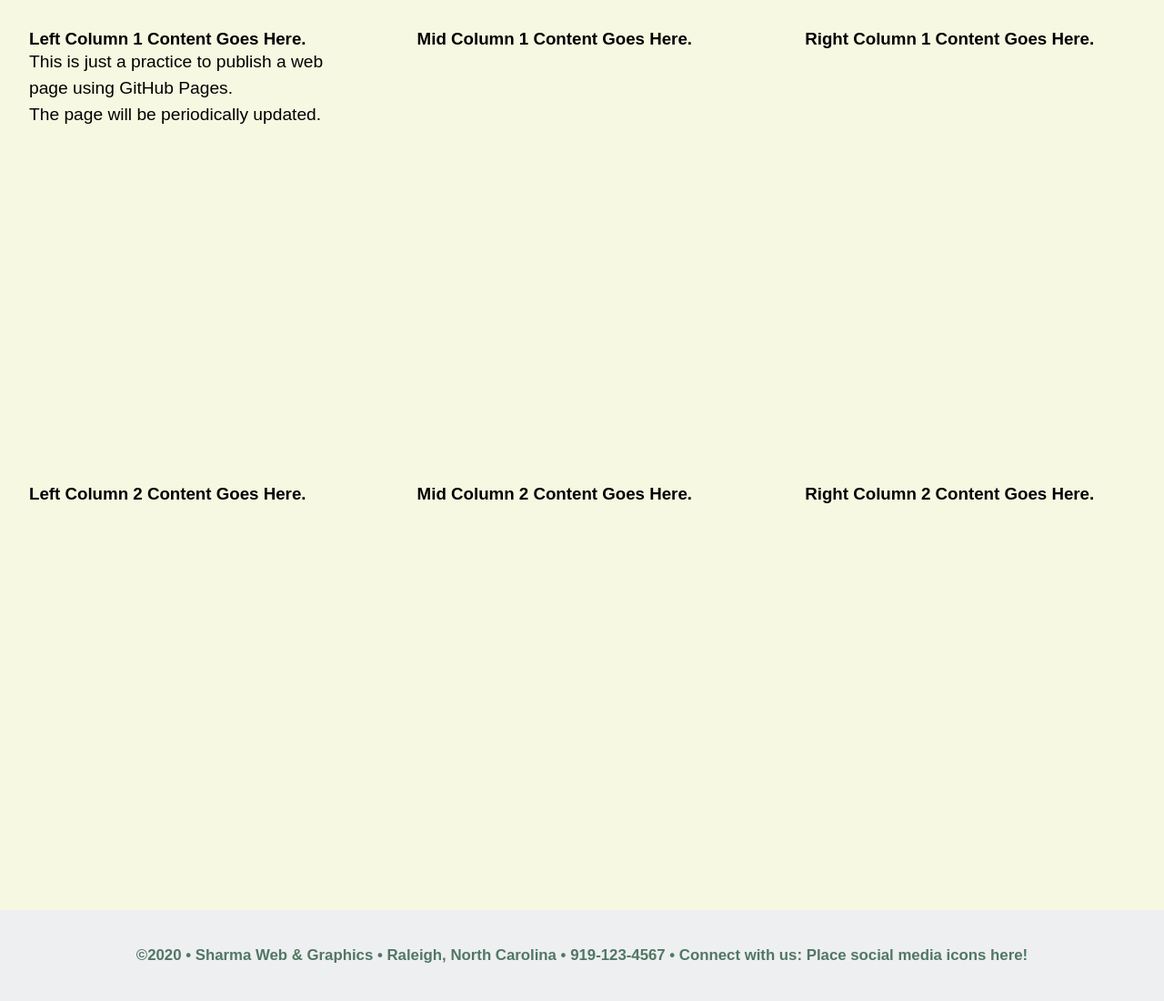
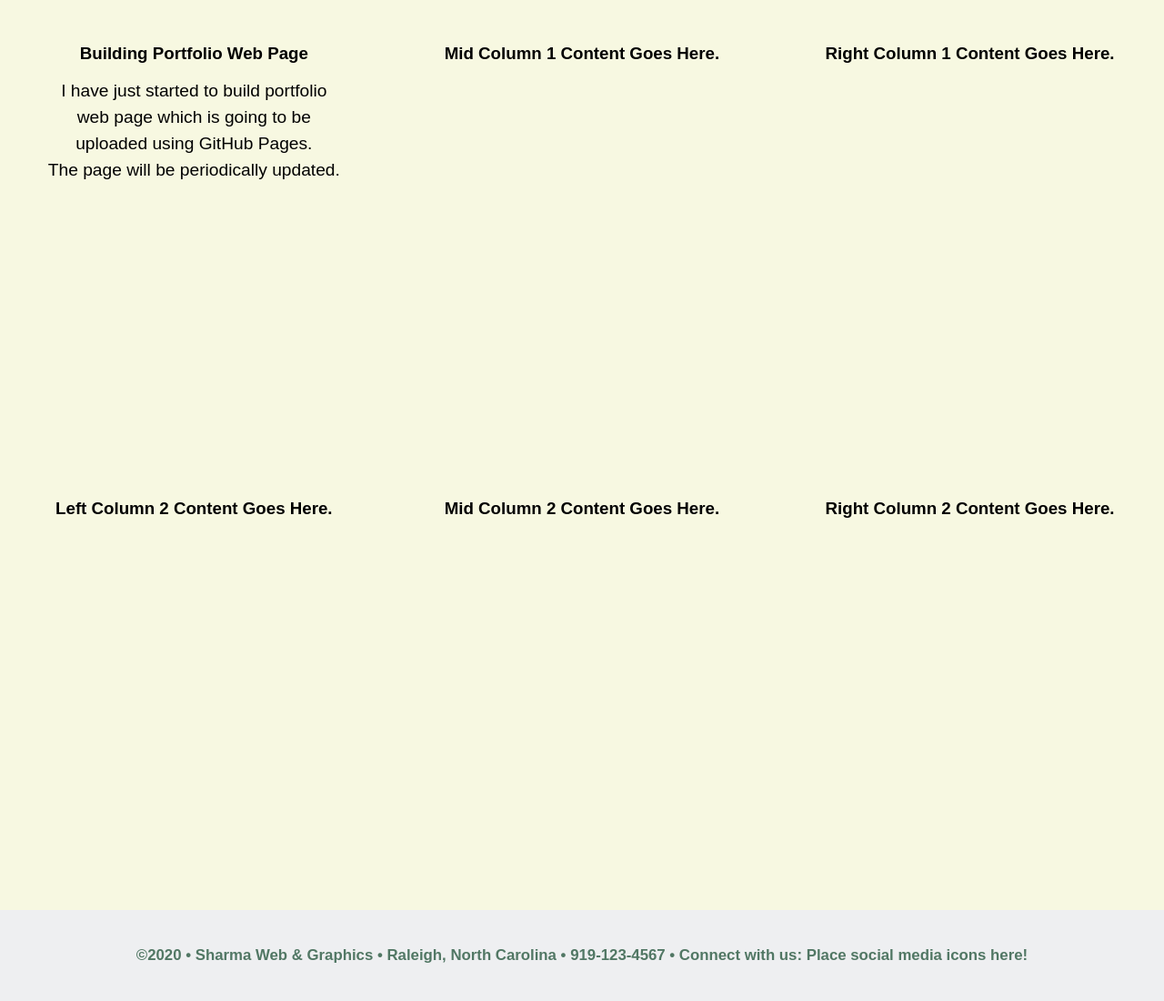
Before and after one commit to aspiring-developer/ssh1sharma.github.io, a PHP site: page / in a window 1280 px wide. Shown: the part 171-1271 px from the top of the page at 91% size. Run offline with PHP 8.4, Linux system fonts and the light colour scheme; some libraries are stand-ins or nearby versions; some web fonts are replaced.

Commit message:
edited some contents.

```diff
--- a/index.html
+++ b/index.html
@@ -37,8 +37,8 @@
     </header> <!-- header ends -->
           <section class="section1">
     <div class="leftCol1">
-      <h3>Left Column 1 Content Goes Here.</h3>
-      <p> This is just a practice to publish a web page using GitHub Pages. </p>
+      <h3>Building Portfolio Web Page</h3>
+      <p> I have just started to build portfolio web page which is going to be uploaded using GitHub Pages. </p>
     <p>The page will be periodically updated.</p>
     </div><!-- .leftCol1 ends-->
     <div class="midCol1">
--- a/main.css
+++ b/main.css
@@ -46,13 +46,17 @@ font-family: Arial, Helvetica, sans-serif;
 font-size: 1.2rem;
 line-height: 1.5;
 }
+h3 {
+  margin-bottom: 1rem;
+}
 .leftCol1, .midCol1, .rightCol1, .leftCol2, .midCol2, .rightCol2 {
   Width: 33.33%;
   max-width: 100%;
   background-color: #f7f8e1;
-  padding: 2em;
+  padding: 3rem;
   height: 500px;
   float: left;
+  text-align: center;
 
 }
 
```
